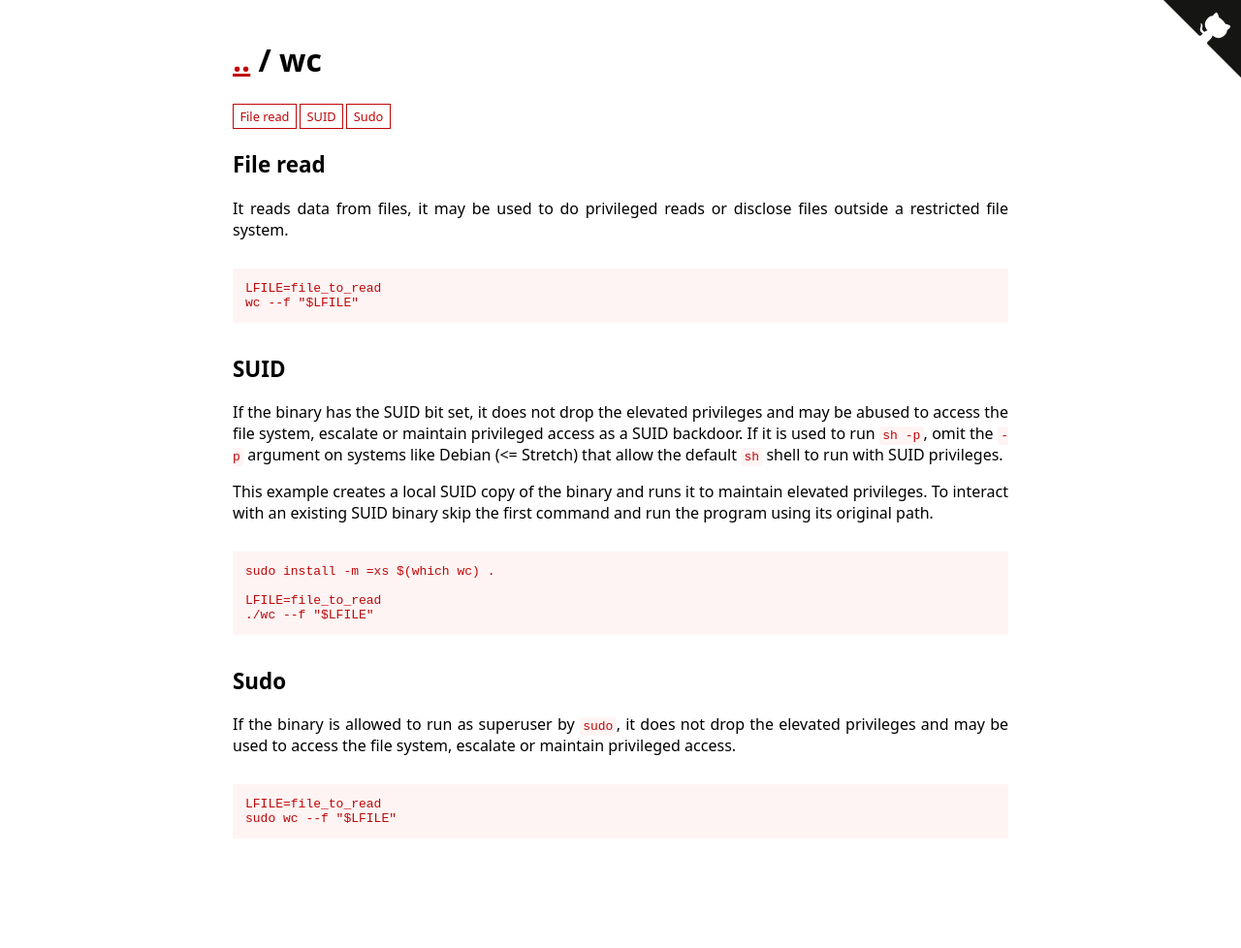
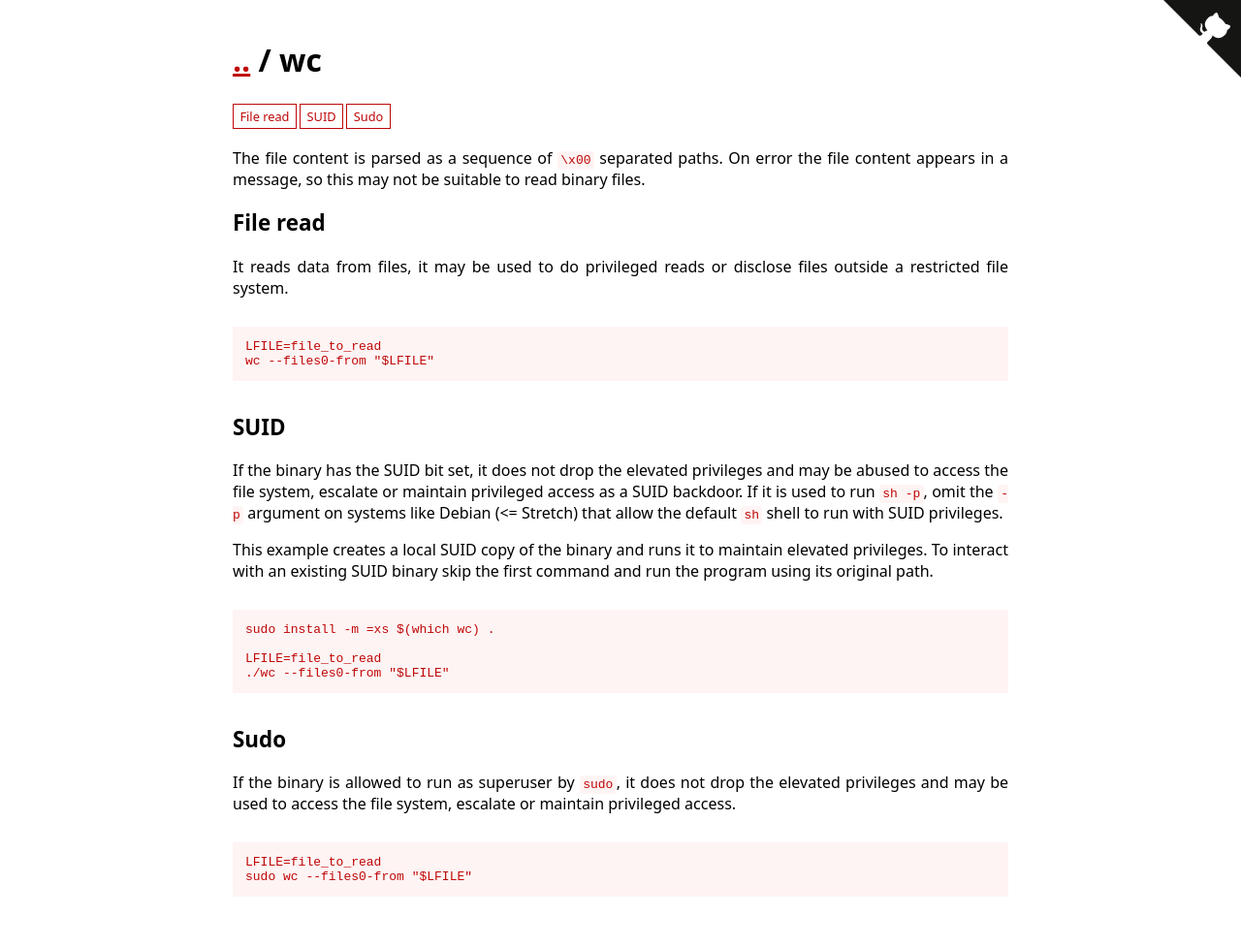
Before and after one commit to GTFOBins/GTFOBins.github.io, a Jekyll site: the page built from _gtfobins/wc.md, in a window 1280 px wide. Shown: the whole page at 97% size. Built offline with Jekyll 4.4.1, drawn with Linux system fonts in a browser that asks for light colours; before the commit the page ends 918 px from its top, so only the background shows below that.

Commit message:
Polish and comment

```diff
--- a/_gtfobins/wc.md
+++ b/_gtfobins/wc.md
@@ -1,15 +1,16 @@
 ---
+description: The file content is parsed as a sequence of `\x00` separated paths. On error the file content appears in a message, so this may not be suitable to read binary files.
 functions:
   file-read:
     - code: |
         LFILE=file_to_read
-        wc --f "$LFILE"
+        wc --files0-from "$LFILE"
   suid:
     - code: |
         LFILE=file_to_read
-        ./wc --f "$LFILE"
+        ./wc --files0-from "$LFILE"
   sudo:
     - code: |
         LFILE=file_to_read
-        sudo wc --f "$LFILE"
+        sudo wc --files0-from "$LFILE"
 ---
```
